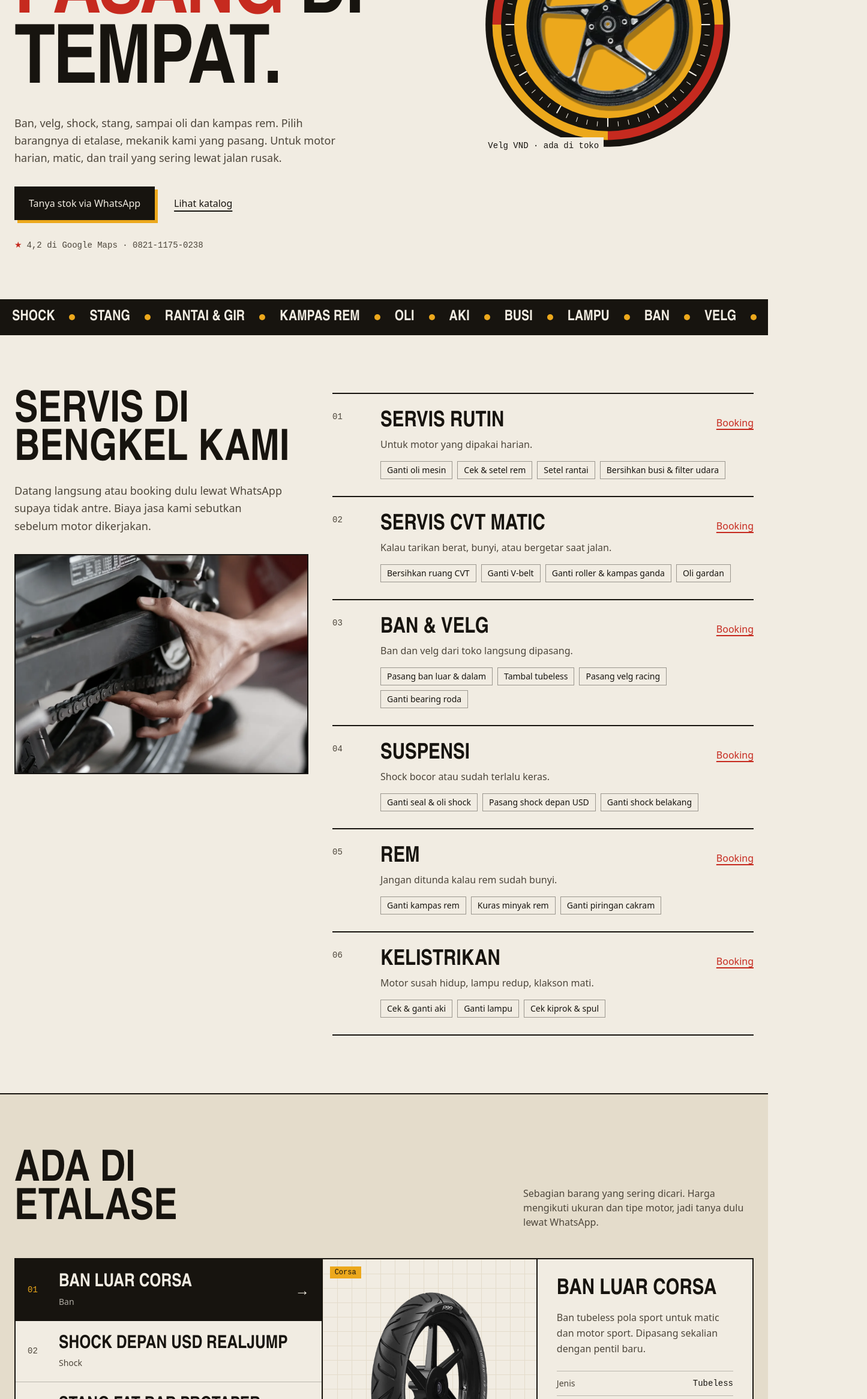
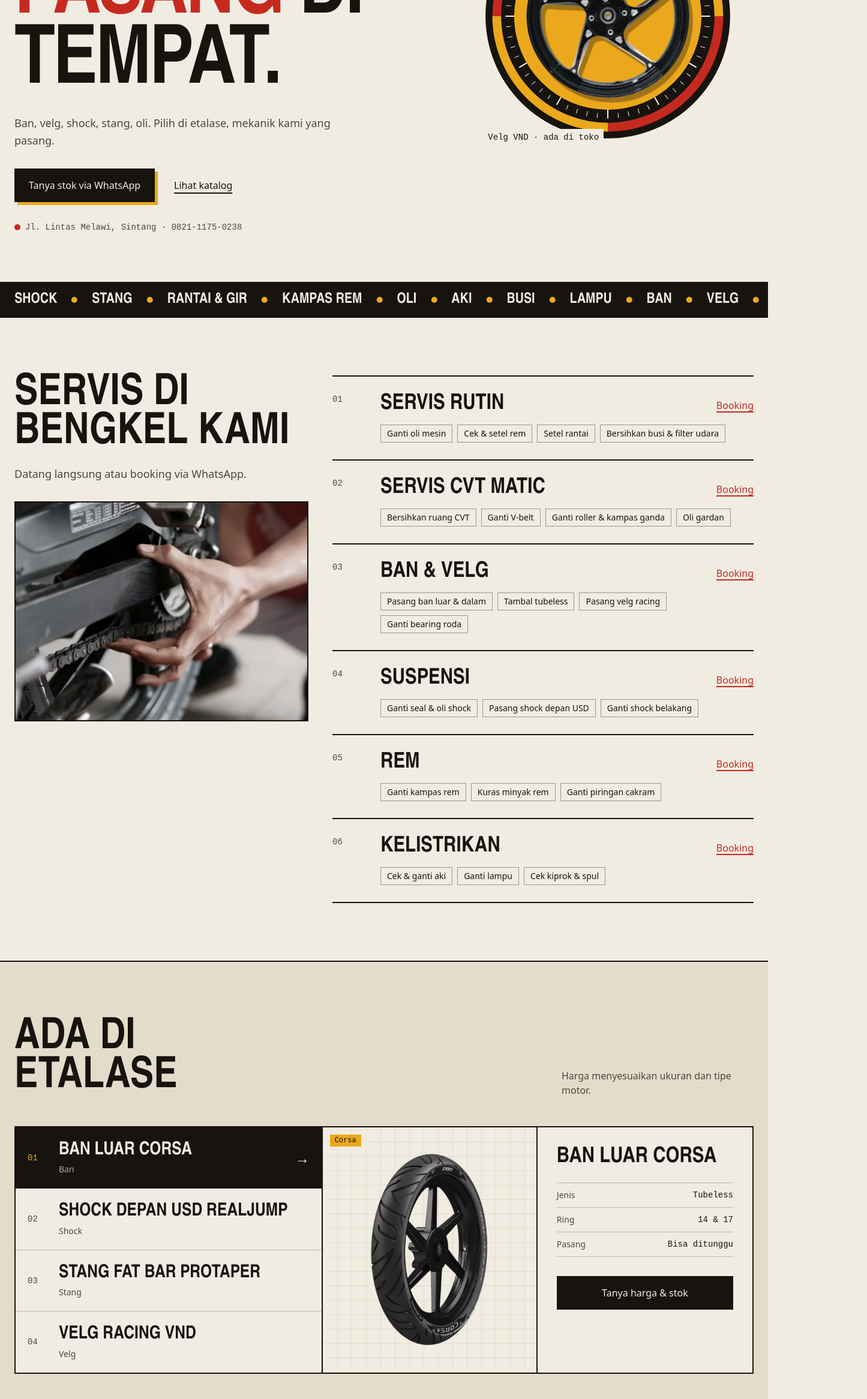
Before and after one commit to MarvelCollin/MatahariMotor, a React (Vite) app: page / in a window 1280 px wide. Shown: the part 467-2800 px from the top of the page at 60% size, 1445 px wide, since content can reach past the window. Built offline with nearby package versions, Linux system fonts and the light colour scheme.

Commit message:
feat: cut copy down to essentials and remove google rating

```diff
--- a/src/components/Footer.tsx
+++ b/src/components/Footer.tsx
@@ -5,11 +5,7 @@ const Footer = () => (
   <footer className="bg-ink text-paper">
     <div className="mx-auto max-w-7xl px-4 pt-14 pb-8 sm:px-6">
       <div className="grid gap-10 sm:grid-cols-2 md:grid-cols-4">
-        <div className="md:col-span-2">
-          <p className="max-w-sm text-paper/75">
-            Toko onderdil dan bengkel motor di jalur Lintas Melawi, {shop.city}. Matic, bebek, sport, trail.
-          </p>
-        </div>
+        <p className="max-w-xs text-paper/75 md:col-span-2">Onderdil &amp; bengkel motor, {shop.city}.</p>
         <nav aria-label="Footer">
           <p className="font-mono text-sm text-sun">Halaman</p>
           <ul className="mt-3 space-y-2">
@@ -49,7 +45,7 @@ const Footer = () => (
 
       <p
         aria-hidden="true"
-        className="mt-14 font-display text-[clamp(3rem,15.5vw,13.5rem)] font-black uppercase leading-[0.8] tracking-tight whitespace-nowrap"
+        className="mt-14 font-display text-[clamp(2rem,13.5vw,12.5rem)] font-black uppercase leading-[0.8] tracking-tight whitespace-nowrap"
       >
         Matahari <span className="text-merah">Motor</span>
       </p>
--- a/src/data/products.ts
+++ b/src/data/products.ts
@@ -11,7 +11,6 @@ export type Product = {
   image: string;
   width: number;
   height: number;
-  summary: string;
   specs: [string, string][];
 };
 
@@ -24,7 +23,6 @@ export const products: Product[] = [
     image: ban,
     width: 284,
     height: 467,
-    summary: 'Ban tubeless pola sport untuk matic dan motor sport. Dipasang sekalian dengan pentil baru.',
     specs: [
       ['Jenis', 'Tubeless'],
       ['Ring', '14 & 17'],
@@ -39,7 +37,6 @@ export const products: Product[] = [
     image: shock,
     width: 138,
     height: 489,
-    summary: 'Shock depan upside down lengkap dengan segitiga. Kecocokan dengan motor Anda kami cek dulu sebelum dipasang.',
     specs: [
       ['Jenis', 'Upside down'],
       ['Warna', 'Gold'],
@@ -54,7 +51,6 @@ export const products: Product[] = [
     image: stang,
     width: 464,
     height: 76,
-    summary: 'Stang fat bar diameter besar dengan busa pelindung. Umum dipakai di motor trail dan supermoto.',
     specs: [
       ['Diameter', '28,6 mm'],
       ['Bahan', 'Aluminium'],
@@ -69,7 +65,6 @@ export const products: Product[] = [
     image: velg,
     width: 277,
     height: 278,
-    summary: 'Velg racing lima palang warna hitam. Sebutkan ukuran dan tipe motor, kami cek stoknya.',
     specs: [
       ['Model', '5 palang'],
       ['Warna', 'Hitam'],
--- a/src/data/services.ts
+++ b/src/data/services.ts
@@ -1,32 +1,26 @@
 export const services = [
   {
     name: 'Servis rutin',
-    note: 'Untuk motor yang dipakai harian.',
     items: ['Ganti oli mesin', 'Cek & setel rem', 'Setel rantai', 'Bersihkan busi & filter udara'],
   },
   {
     name: 'Servis CVT matic',
-    note: 'Kalau tarikan berat, bunyi, atau bergetar saat jalan.',
     items: ['Bersihkan ruang CVT', 'Ganti V-belt', 'Ganti roller & kampas ganda', 'Oli gardan'],
   },
   {
     name: 'Ban & velg',
-    note: 'Ban dan velg dari toko langsung dipasang.',
     items: ['Pasang ban luar & dalam', 'Tambal tubeless', 'Pasang velg racing', 'Ganti bearing roda'],
   },
   {
     name: 'Suspensi',
-    note: 'Shock bocor atau sudah terlalu keras.',
     items: ['Ganti seal & oli shock', 'Pasang shock depan USD', 'Ganti shock belakang'],
   },
   {
     name: 'Rem',
-    note: 'Jangan ditunda kalau rem sudah bunyi.',
     items: ['Ganti kampas rem', 'Kuras minyak rem', 'Ganti piringan cakram'],
   },
   {
     name: 'Kelistrikan',
-    note: 'Motor susah hidup, lampu redup, klakson mati.',
     items: ['Cek & ganti aki', 'Ganti lampu', 'Cek kiprok & spul'],
   },
 ];
--- a/src/data/shop.ts
+++ b/src/data/shop.ts
@@ -7,7 +7,6 @@ export const shop = {
   region: 'Kalimantan Barat 78613',
   city: 'Sintang',
   mapsQuery: 'Matahari Motor, Jl. Lintas Melawi, Ladang, Sintang, Kalimantan Barat',
-  rating: '4,2',
   hours: [
     { day: 'Senin – Sabtu', time: 'tutup 17.00' },
     { day: 'Minggu', time: 'tanya via WA' },
--- a/src/sections/Bengkel.tsx
+++ b/src/sections/Bengkel.tsx
@@ -1,64 +1,32 @@
 import cvt from '../assets/photos/bengkel-cvt.webp';
 import suzuki from '../assets/photos/bengkel-suzuki.webp';
-
-const notes = [
-  {
-    title: 'Barang dan jasa di satu tempat',
-    body: 'Beli onderdil di etalase, pasang di bengkel sebelah. Tidak perlu bawa barang dari toko lain.',
-  },
-  {
-    title: 'Harga disebut di depan',
-    body: 'Sebelum mulai, mekanik menjelaskan apa yang rusak dan berapa biayanya. Anda yang putuskan.',
-  },
-  {
-    title: 'Barang lama dikembalikan',
-    body: 'Onderdil yang diganti kami serahkan ke Anda, supaya jelas apa yang sudah dikerjakan.',
-  },
-];
 
 const Bengkel = () => (
   <section id="bengkel" className="border-b-2 border-ink">
     <div className="mx-auto max-w-7xl px-4 py-16 sm:px-6 md:py-24">
-      <div className="grid gap-10 md:grid-cols-12">
-        <h2 className="font-display text-6xl font-black uppercase leading-[0.9] sm:text-7xl md:col-span-5">
-          Tentang
+      <div className="flex flex-wrap items-end justify-between gap-6">
+        <h2 className="font-display text-6xl font-black uppercase leading-[0.9] sm:text-7xl">
+          Toko &amp;
           <br />
-          <span className="text-merah">Matahari</span> Motor
+          <span className="text-merah">bengkel</span>
         </h2>
-        <p className="text-xl leading-relaxed md:col-span-7 md:pt-2">
-          Toko onderdil yang sekaligus punya bengkel, di Jalan Lintas Melawi, Ladang, Sintang. Banyak pelanggan datang
-          untuk beli satu barang lalu minta sekalian dipasang. Dari situ bengkelnya tumbuh: servis rutin, CVT, suspensi,
-          sampai kelistrikan.
-        </p>
+        <p className="max-w-xs text-lg text-ink-soft">Beli barangnya, langsung dipasang di tempat. Jl. Lintas Melawi, Sintang.</p>
       </div>
 
-      <div className="mt-14 grid gap-4 md:grid-cols-12">
-        <figure className="md:col-span-8">
+      <div className="mt-12 grid gap-4 md:grid-cols-12">
         <img
           src={cvt}
-            alt="Mekanik membongkar CVT motor matic di lantai bengkel"
+          alt="Mekanik membongkar CVT motor matic"
           loading="lazy"
-            className="aspect-[16/10] w-full border-2 border-ink object-cover"
+          className="aspect-[16/10] w-full border-2 border-ink object-cover md:col-span-8"
         />
-        </figure>
-        <figure className="md:col-span-4">
         <img
           src={suzuki}
-            alt="Mekanik memperbaiki motor trail di bengkel"
+          alt="Mekanik memperbaiki motor trail"
           loading="lazy"
-            className="aspect-[16/10] w-full border-2 border-ink object-cover md:aspect-auto md:h-full"
+          className="aspect-[16/10] w-full border-2 border-ink object-cover md:col-span-4 md:aspect-auto md:h-full"
         />
-        </figure>
       </div>
-
-      <dl className="mt-14 grid gap-x-10 md:grid-cols-3">
-        {notes.map((n) => (
-          <div key={n.title} className="border-t-2 border-ink py-6">
-            <dt className="font-display text-3xl font-extrabold uppercase leading-none">{n.title}</dt>
-            <dd className="mt-3 leading-relaxed text-ink-soft">{n.body}</dd>
-          </div>
-        ))}
-      </dl>
     </div>
   </section>
 );
--- a/src/sections/Hero.tsx
+++ b/src/sections/Hero.tsx
@@ -72,8 +72,7 @@ const Hero = () => (
           <span className="text-merah">pasang</span> di tempat.
         </h1>
         <p className="mt-6 max-w-xl text-lg leading-relaxed text-ink-soft">
-          Ban, velg, shock, stang, sampai oli dan kampas rem. Pilih barangnya di etalase, mekanik kami yang pasang.
-          Untuk motor harian, matic, dan trail yang sering lewat jalan rusak.
+          Ban, velg, shock, stang, oli. Pilih di etalase, mekanik kami yang pasang.
         </p>
         <div className="mt-8 flex flex-wrap items-center gap-x-8 gap-y-4">
           <a
@@ -94,10 +93,8 @@ const Hero = () => (
           rel="noreferrer"
           className="mt-8 inline-flex items-center gap-2 font-mono text-sm text-ink-soft hover:text-ink"
         >
-          <span className="text-merah" aria-hidden="true">
-            ★
-          </span>
-          {shop.rating} di Google Maps · {shop.phoneDisplay}
+          <span className="h-2.5 w-2.5 rounded-full bg-merah" aria-hidden="true" />
+          Jl. Lintas Melawi, {shop.city} · {shop.phoneDisplay}
         </a>
       </div>
       <div className="md:col-span-5">
--- a/src/sections/Katalog.tsx
+++ b/src/sections/Katalog.tsx
@@ -1,6 +1,5 @@
 import { useRef, useState } from 'react';
 import { products } from '../data/products';
-import { categories } from '../data/shop';
 import { waLink } from '../lib/wa';
 
 const grid = {
@@ -31,9 +30,7 @@ const Katalog = () => {
             <br />
             etalase
           </h2>
-          <p className="max-w-sm text-ink-soft">
-            Sebagian barang yang sering dicari. Harga mengikuti ukuran dan tipe motor, jadi tanya dulu lewat WhatsApp.
-          </p>
+          <p className="max-w-xs text-ink-soft">Harga menyesuaikan ukuran dan tipe motor.</p>
         </div>
 
         <div className="mt-12 grid border-2 border-ink bg-paper lg:grid-cols-12">
@@ -91,7 +88,6 @@ const Katalog = () => {
             </div>
             <div className="flex flex-col p-6 sm:p-8">
               <h3 className="font-display text-4xl font-extrabold uppercase leading-none">{active.name}</h3>
-              <p className="mt-4 leading-relaxed text-ink-soft">{active.summary}</p>
               <dl className="mt-6 border-t border-ink/25">
                 {active.specs.map(([k, v]) => (
                   <div key={k} className="flex justify-between gap-4 border-b border-ink/25 py-2.5 text-sm">
@@ -111,13 +107,6 @@ const Katalog = () => {
             </div>
           </div>
         </div>
-
-        <p className="mt-8 max-w-3xl leading-relaxed">
-          <span className="font-medium">Juga tersedia:</span>{' '}
-          <span className="text-ink-soft">
-            {categories.slice(4).join(', ').toLowerCase()}. Kalau barangnya tidak ada di daftar, tetap tanyakan saja.
-          </span>
-        </p>
       </div>
     </section>
   );
--- a/src/sections/Kontak.tsx
+++ b/src/sections/Kontak.tsx
@@ -46,9 +46,6 @@ const Kontak = () => {
             <br />
             atau chat
           </h2>
-          <p className="mt-5 max-w-md text-lg leading-relaxed">
-            Isi formulir ini, pesannya langsung terbuka di WhatsApp. Kami balas di jam buka toko.
-          </p>
 
           <dl className="mt-10 grid gap-8 sm:grid-cols-2 lg:grid-cols-1">
             <div>
--- a/src/sections/Layanan.tsx
+++ b/src/sections/Layanan.tsx
@@ -12,9 +12,7 @@ const Layanan = () => (
             <br />
             bengkel kami
           </h2>
-          <p className="mt-5 max-w-md text-lg leading-relaxed text-ink-soft">
-            Datang langsung atau booking dulu lewat WhatsApp supaya tidak antre. Biaya jasa kami sebutkan sebelum motor dikerjakan.
-          </p>
+          <p className="mt-5 max-w-md text-lg text-ink-soft">Datang langsung atau booking via WhatsApp.</p>
           <figure className="mt-8 hidden md:block">
             <img
               src={rantai}
@@ -42,7 +40,6 @@ const Layanan = () => (
                   Booking
                 </a>
               </div>
-              <p className="mt-2 text-ink-soft">{s.note}</p>
               <ul className="mt-4 flex flex-wrap gap-2">
                 {s.items.map((it) => (
                   <li key={it} className="border border-ink/40 px-2.5 py-1 text-sm">
```
Lines whose indentation alone changed are shown as unchanged.
